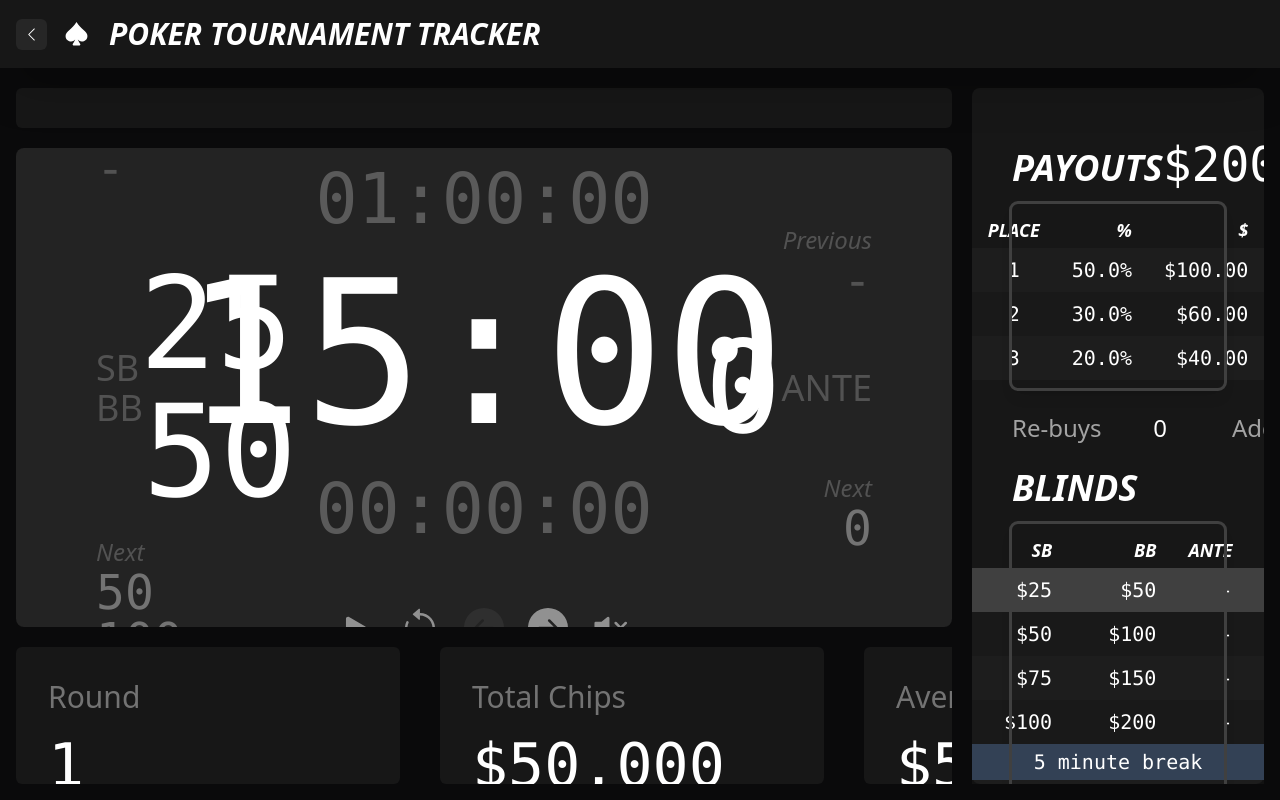
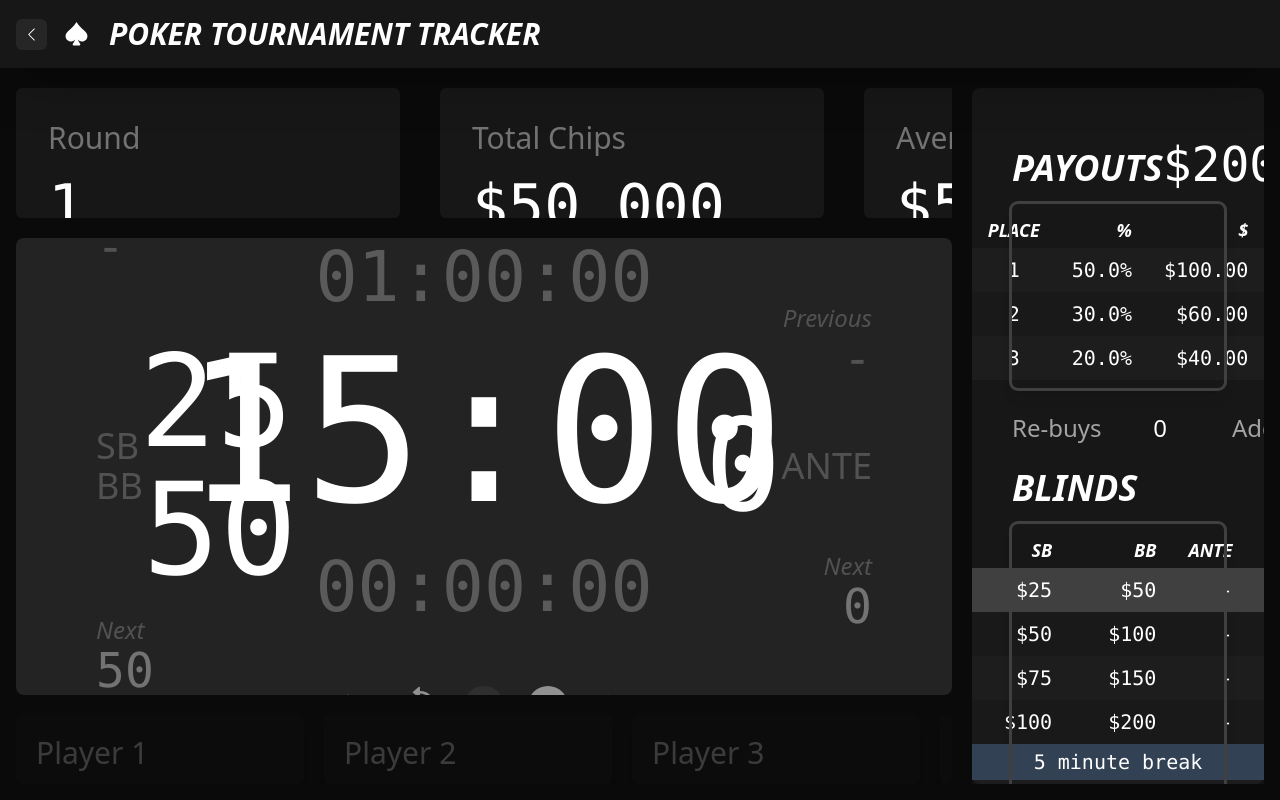
Before and after one commit to jnarcher/poke, a React (Vite) app: page / in a window 1280 px wide. Both pictures are taken after a click on the button "BEGIN TOURNAMENT". Built offline with nearby package versions, Linux system fonts and the light colour scheme.

Commit message:
misc: re-organized layout

```diff
--- a/src/views/InGame.tsx
+++ b/src/views/InGame.tsx
@@ -1,19 +1,28 @@
 import BlindLevelCountdown from "../components/BlindLevelCountdown";
 import InGameInfo from "../components/InGameInfo";
 import PayoutDisplay from "../components/PayoutDisplay";
+import PlayerInfoCard from "../components/PlayerInfoCard";
+import { sequentialArray } from "../helpers/helpers";
+import { useTournament } from "../providers/TournamentProvider";
 
 function InGame() {
+    const { state } = useTournament();
 
     return (
         <div className="flex gap-5 w-full h-full">
             <div className="flex flex-col justify-between gap-5 w-3/4 h-full">
-                <div className="relative bg-neutral-900 rounded-md w-full min-h-10 overflow-hidden">
-               </div>
-                <div className="flex-grow overflow-hidden">
+                <div className="w-full min-h-10 transition-all overflow-hidden">
+                    <InGameInfo />
+                </div>
+                <div className="overflow-hidden">
                     <BlindLevelCountdown />
                 </div>
-                <div className="w-full min-h-10 transition-all overflow-hidden">
-                    <InGameInfo />
+                <div className="relative flex-grow rounded-md w-full overflow-hidden">
+                    <div className="flex gap-5 h-full overflow-x-scroll">
+                        {sequentialArray(state.playerCount).map((val) => (
+                            <PlayerInfoCard key={val} name={(1 + val).toString()} eliminated/>
+                        ))}
+                    </div>
                 </div>
             </div>
             <div className="w-1/4 h-full overflow-hidden">
```
